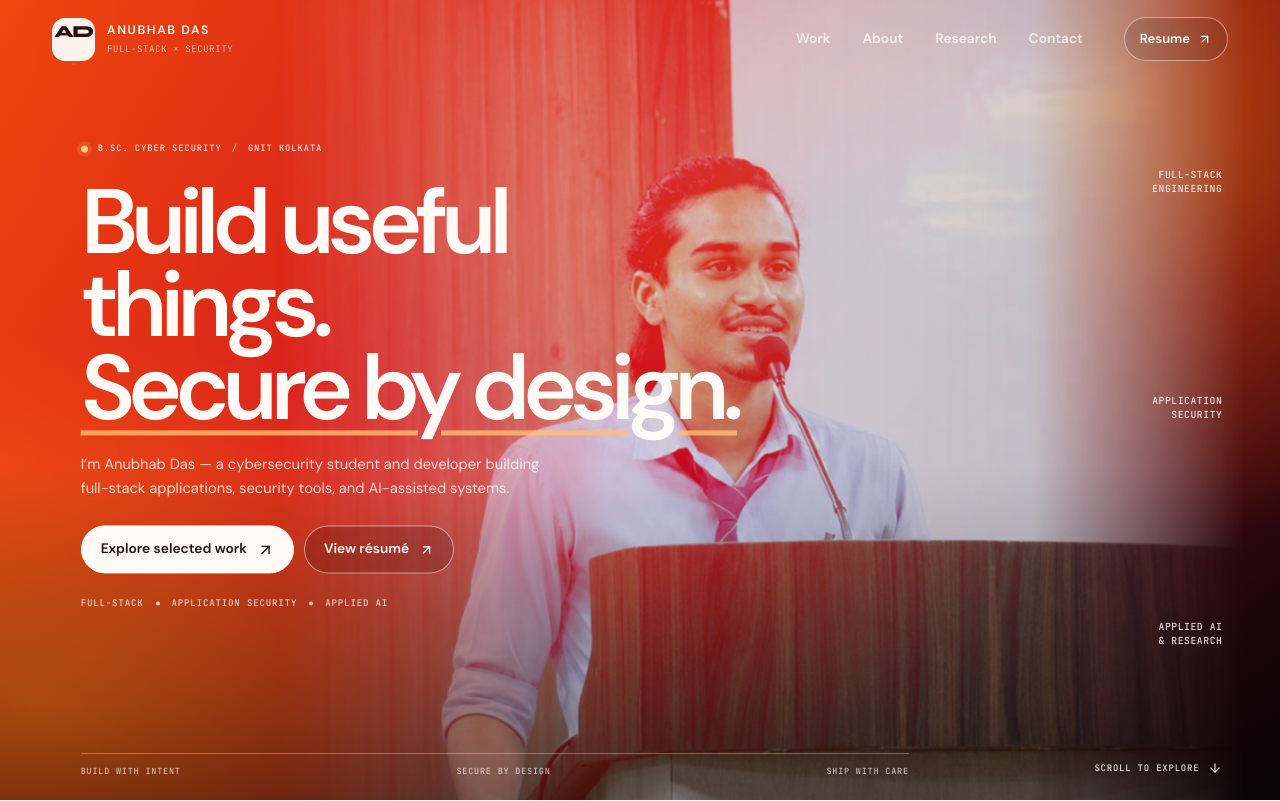
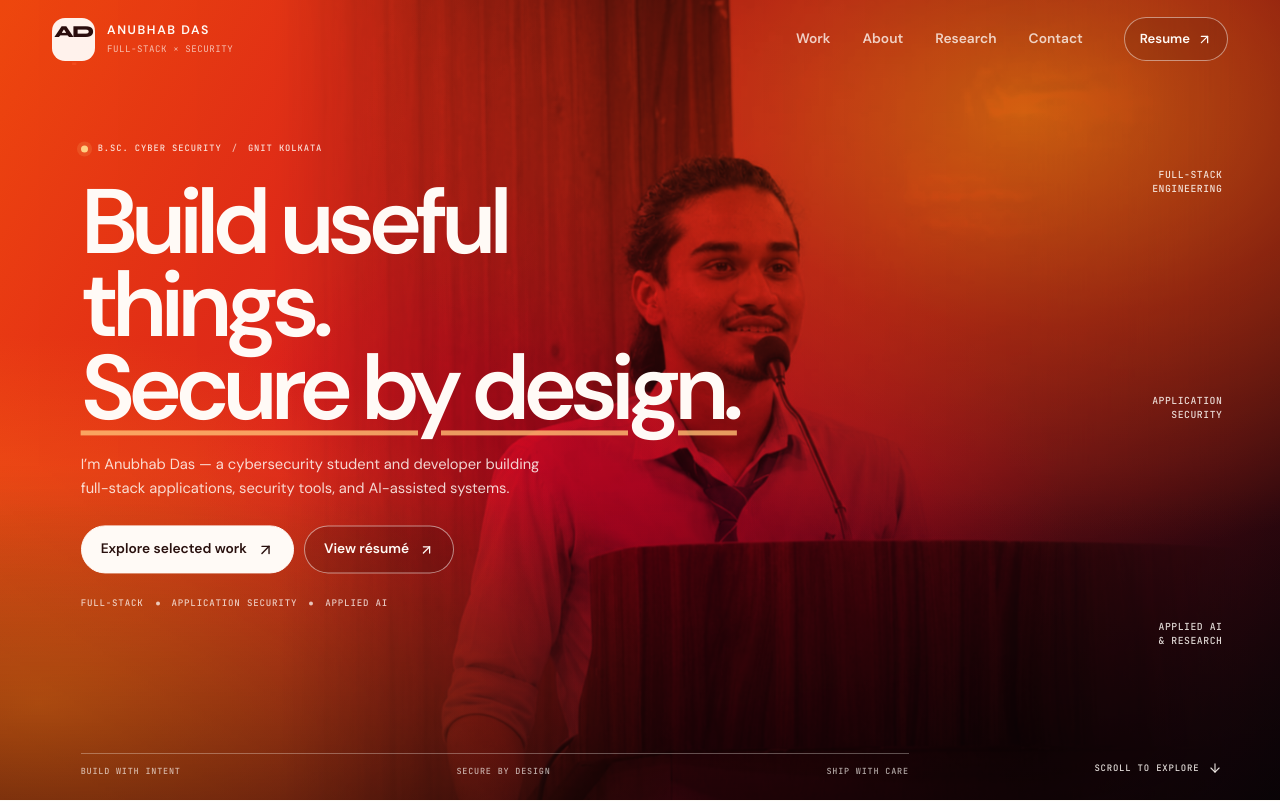
Before and after one commit to anubhab7105/My_Portfolio, a Next.js app: page / in a window 1280 px wide. Shown: the top 801 px of the page. Built offline with nearby package versions, Linux system fonts and the light colour scheme.

Commit message:
Blend portrait into the cinematic hero gradient

```diff
--- a/app/globals.css
+++ b/app/globals.css
@@ -2620,9 +2620,9 @@ footer.lab-footer {
   height: 112%;
   object-fit: cover;
   object-position: center 18%;
-  filter: saturate(.82) contrast(1.09);
-  opacity: .94;
-  mix-blend-mode: lighten;
+  filter: grayscale(.16) saturate(.88) contrast(1.09);
+  opacity: .84;
+  mix-blend-mode: multiply;
   transform: translate3d(0, var(--hero-photo-shift, 0px), 0) scale(1.035);
   transform-origin: center center;
   -webkit-mask-image: linear-gradient(90deg, transparent 0%, rgba(0,0,0,.55) 15%, #000 34%, #000 78%, transparent 100%);
```
